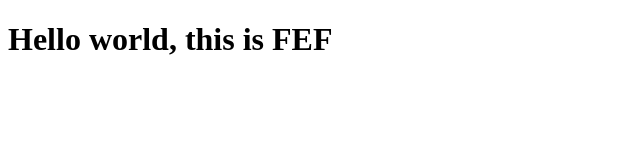
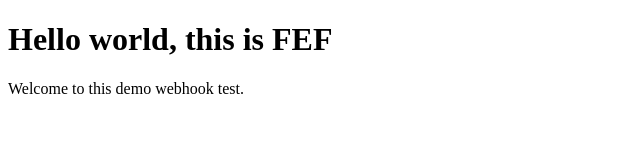
Before and after one commit to faisalt/webhook-testing, a website: page index.html in a window 1280 px wide. Shown: the whole page, without its empty margins (0-640 px from the left). Drawn offline with Linux system fonts and the light colour scheme.

Commit message:
Updates index.html with sample text to demonstrate webhook use

```diff
--- a/index.html
+++ b/index.html
@@ -5,6 +5,7 @@
 
 <body>
   <h1>Hello world, this is FEF</h1>
+  <p>Welcome to this demo webhook test.</p>
 </body>
 
 </html>
```
